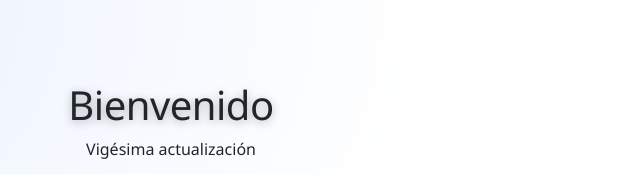
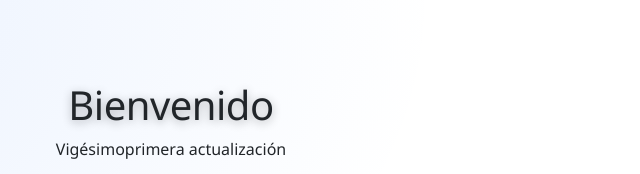
Before and after one commit to kikeEsponja/transporteapp, a plain HTML site: page frontend/vistas/admin.html in a window 1280 px wide. Shown: the top 174 px of the page, 469-1109 px from the left. Drawn offline with nearby package versions, Linux system fonts and the light colour scheme; sample sign-in values are in the browser's storage.

Commit message:
vigesimaprimera actualización frontend 01-10-2026

```diff
--- a/frontend/vistas/admin.html
+++ b/frontend/vistas/admin.html
@@ -165,7 +165,7 @@
     </div>
     <center>
         <h1>Bienvenido <strong id="usuario"></strong></h1>
-        <p>Vigésima actualización</p>
+        <p>Vigésimoprimera actualización</p>
 
         <div id="mensaje-vehiculo"></div>
         <div id="mensaje-tienda"></div>
```
